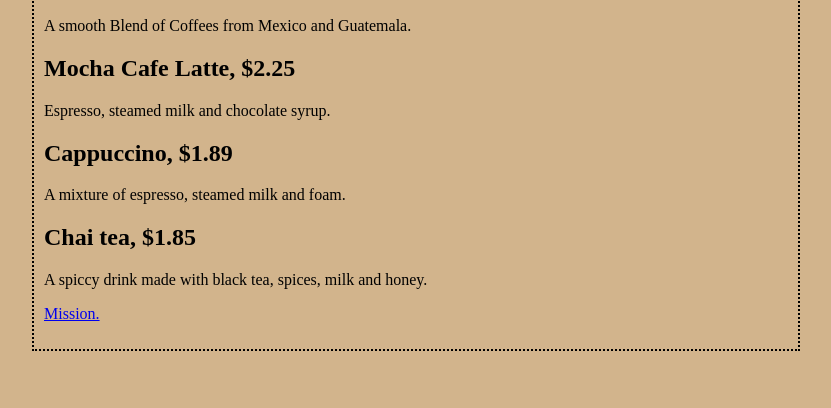
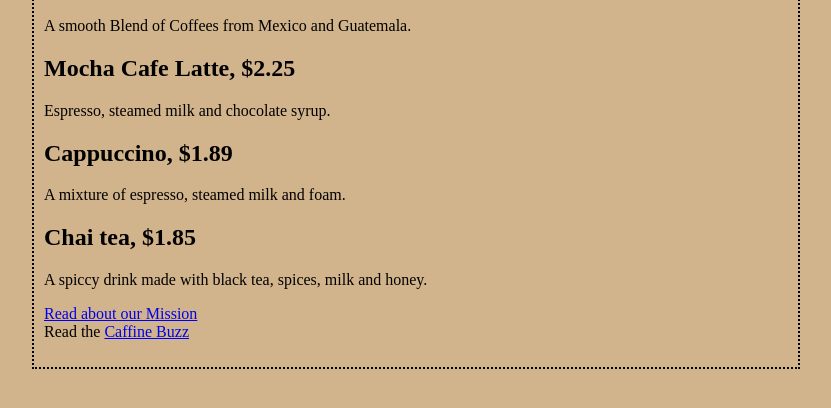
Before and after one commit to Real-Andrew-Souva/Starbuzz2, a plain HTML site: page index.html in a window 1280 px wide. Shown: the part 130-538 px from the top of the page, without its empty margins (224-1055 px from the left). Drawn offline with Linux system fonts and the light colour scheme.

Commit message:
Update index.html

```diff
--- a/index.html
+++ b/index.html
@@ -29,7 +29,9 @@
         <h2>Chai tea, $1.85</h2>
         <p>A spiccy drink made with black tea, spices, milk and honey.</p>
         <p>
-            <a href="mission.html">Mission.</a>
+           <a href="mission.html">Read about our Mission</a>
+           <br>
+           Read the <a href="http://wickedlysmart.com/buzz/"> Caffine Buzz</a>
         </p>
 
     </body>
```
